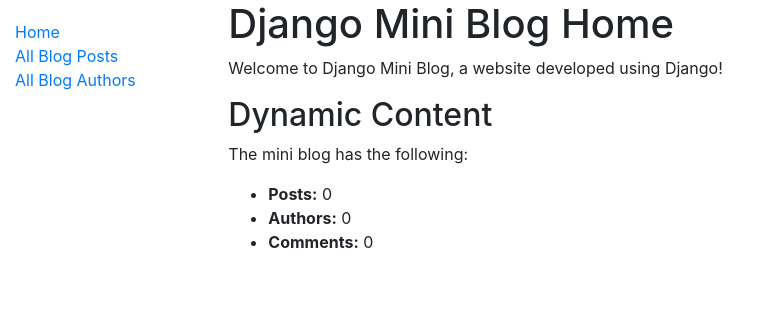
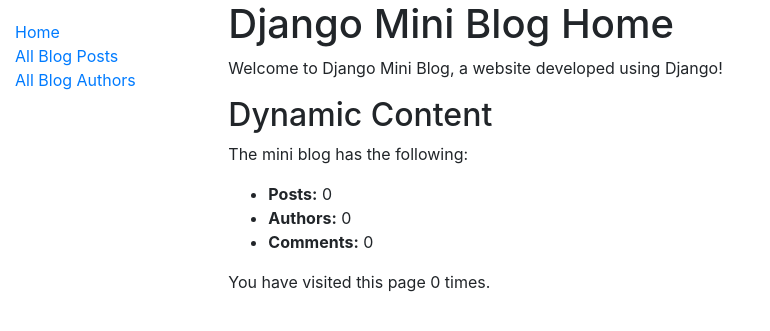
Before and after one commit to toddbrentlinger/django-mini-blog, a Django app: page /blog/ in a window 1280 px wide. Shown: the top 331 px of the page, without its empty margins (0-770 px from the left). Run offline with Django 3.2, Linux system fonts and the light colour scheme; data that the repository does not hold is empty.

Commit message:
Uses session data to display number of visits by user/browser and creates member and author groups with test user logins for each

```diff
--- a/blog/templates/index.html
+++ b/blog/templates/index.html
@@ -10,4 +10,6 @@
     <li><strong>Authors:</strong> {{ num_authors }}</li>
     <li><strong>Comments:</strong> {{ num_comments }}</li>
 </ul>
+
+<p>You have visited this page {{ num_visits }} time{{ num_visits|pluralize }}.</p>
 {% endblock %}
--- a/blog/views.py
+++ b/blog/views.py
@@ -11,10 +11,15 @@
     num_authors = BlogAuthor.objects.count()
     num_comments = BlogComment.objects.count()
 
+    # Number of visits to this view, as counted in the session variable
+    num_visits = request.session.get('num_visits', 0)
+    request.session['num_visits'] = num_visits + 1
+
     context = {
         'num_posts': num_posts,
         'num_authors': num_authors,
         'num_comments': num_comments,
+        'num_visits': num_visits,
     }
 
     # Render the HTML template index.html with the data in the context variable
```
